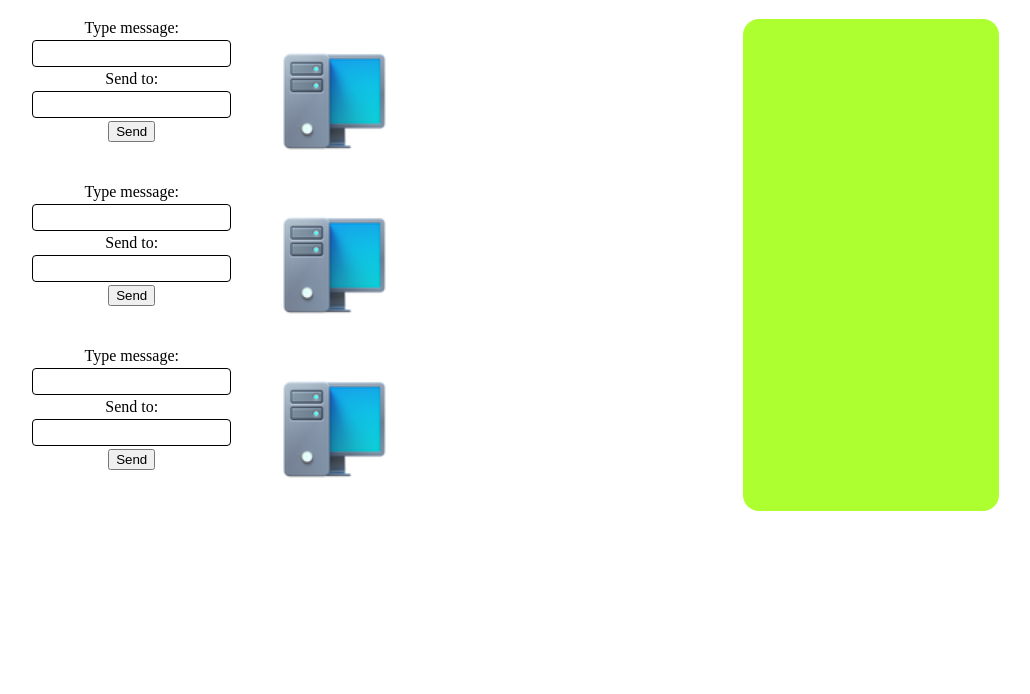
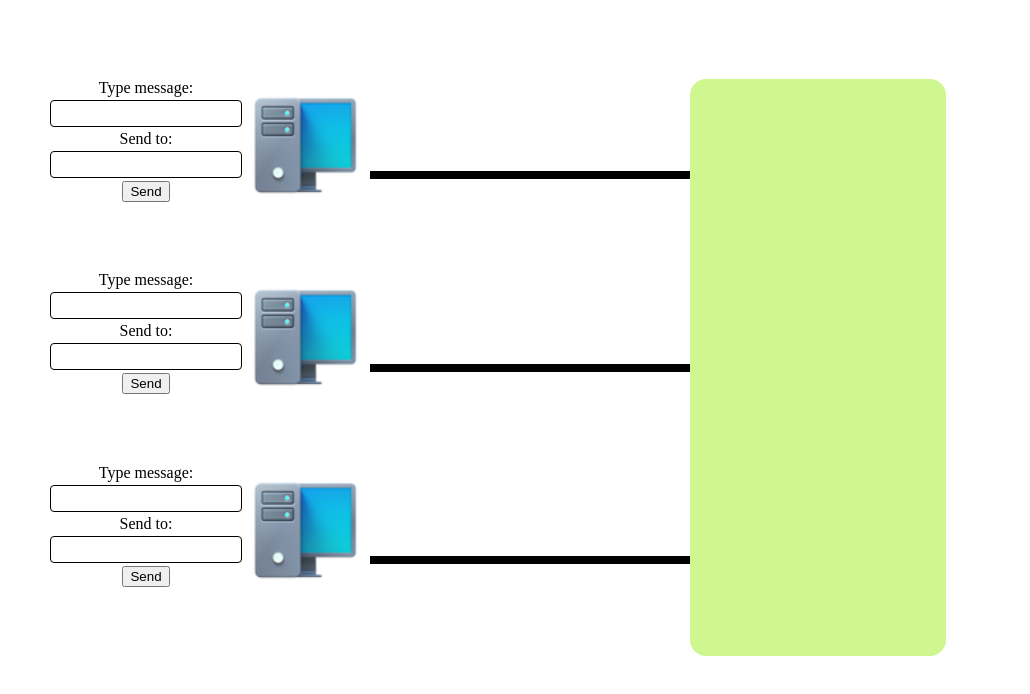
Before and after one commit to elishevaisaacs18/Server-Simulation, a plain HTML site: page index.html in a window 1280 px wide. Shown: the part 64-758 px from the top of the page, without its empty margins (110-1140 px from the left). Drawn offline with Linux system fonts and the light colour scheme.

Commit message:
added cables to html and css

```diff
--- a/index.css
+++ b/index.css
@@ -4,12 +4,13 @@ body {
     position: relative;
     display: grid;
     width:100%;
-    grid-template-columns: 1fr 5fr 2fr 1fr;
+    height: 90vh;
+    grid-template-columns: 1fr 2fr 2fr 2fr 1fr;
     grid-template-areas:
-        '. title title.'
-        '. n0-computer server .'
-        '. n1-computer server .'
-        '. n2-computer server .';
+        '. title title title.'
+        '. n0-computer cables server .'
+        '. n1-computer cables server .'
+        '. n2-computer cables server .';
 }
 
 h1 {
@@ -18,10 +19,19 @@ h1 {
     height: 5vh;
     width:auto
 }
-
+#cables{
+    grid-area: cables;
+    display: flex;
+    flex-direction: column;
+    justify-content: space-around;
+}
+#cables div{
+    width: 150%;
+    border-bottom: 0.5em solid #000000;
+}
 #server{
     grid-area: server;
-    background-color: greenyellow;
+    background-color: #cef78f;
     border-radius: 1em;
     width:20vw;
     height: auto;
@@ -63,3 +73,6 @@ img {
     width: 10vw;
     height: auto;
 }
+figure{
+    margin: 0;
+}
--- a/index.html
+++ b/index.html
@@ -61,6 +61,11 @@
             </figure>
         </div>
     </div>
+    <div id="cables">
+        <div></div>
+        <div></div>
+        <div></div>
+    </div>
 <div id = "server"></div>
 
     <script src="index.js"></script>
```
